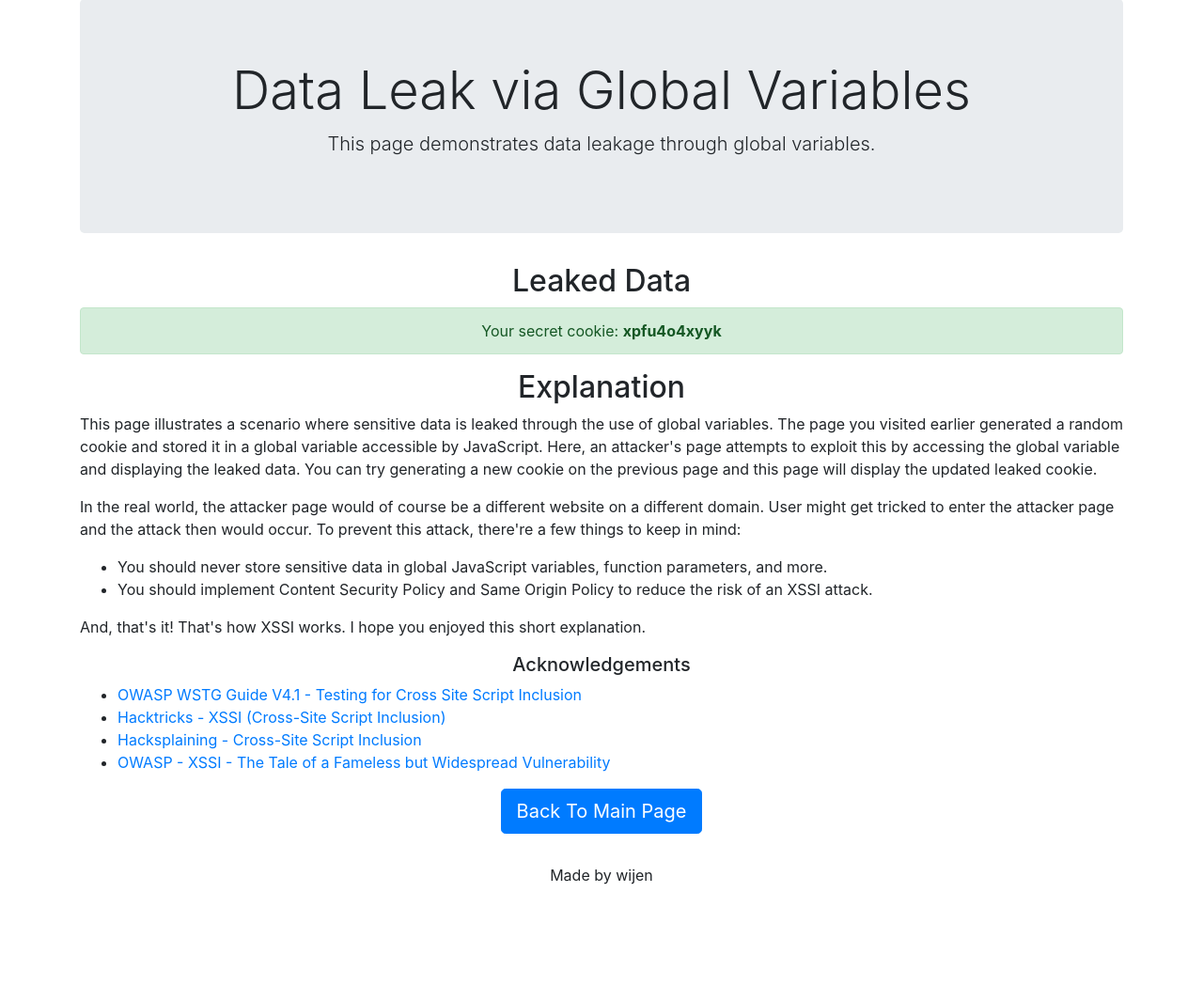
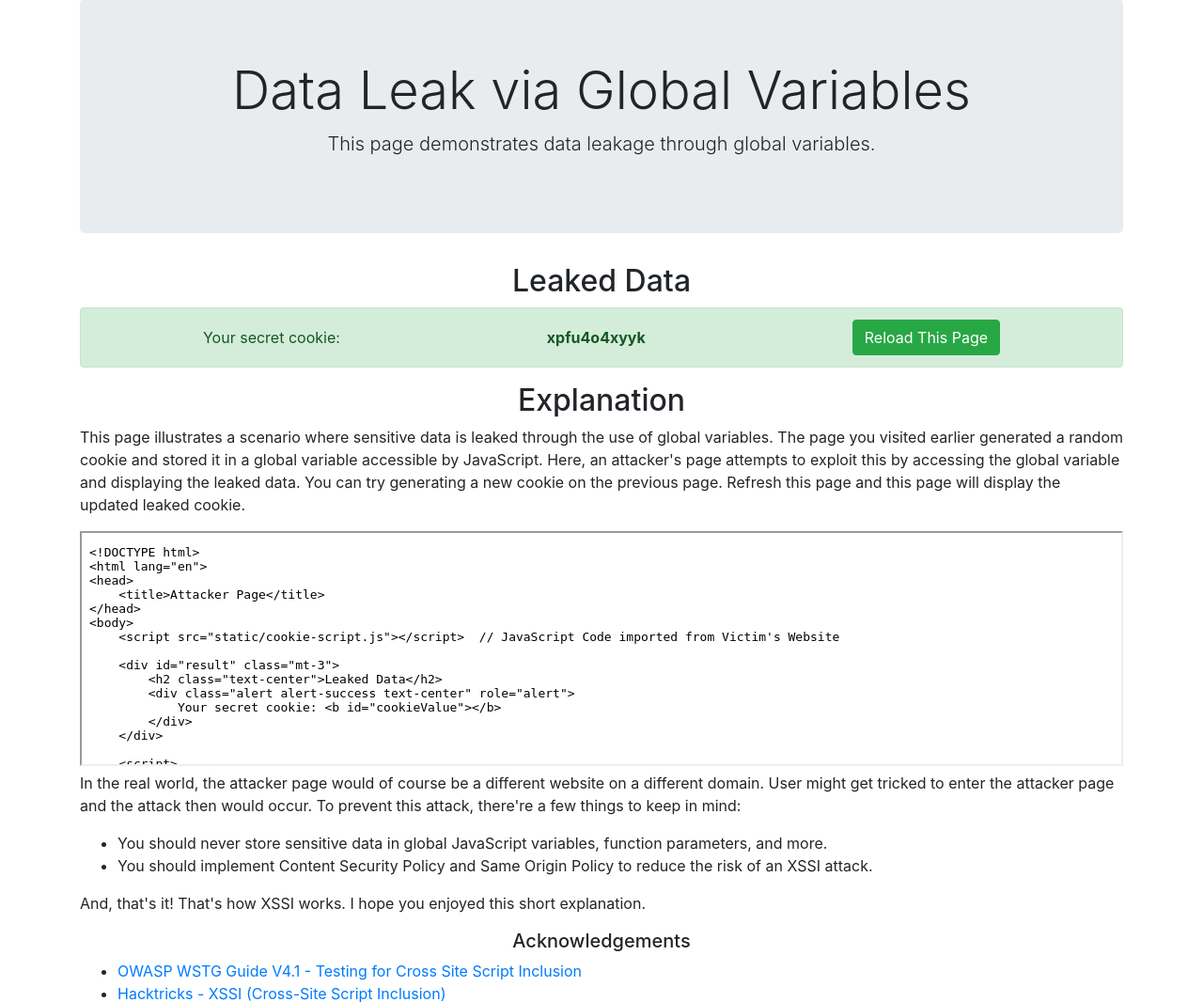
Before and after one commit to kangwijen/XSSI-Simulation, a Flask app: page /attacker in a window 1280 px wide. Shown: the part 17-1083 px from the top of the page at 94% size. Before the commit the page ends 958 px from the top, so only its background shows below. Run offline with Flask 3, Linux system fonts and the light colour scheme; some libraries are stand-ins or nearby versions.

Commit message:
Updated 3 files
Updated with better explanations

```diff
--- a/templates/attacker.html
+++ b/templates/attacker.html
@@ -12,23 +12,31 @@
         <p class="lead">This page demonstrates data leakage through global variables.</p>
     </div>
 
+    <script>
+        function reloadPage(){
+            location.reload();
+        }
+    </script>
+
     <script src="static/cookie-script.js"></script>
 
     <div id="result" class="mt-3">
         <h2 class="text-center">Leaked Data</h2>
-        <div class="alert alert-success text-center" role="alert">
+        <div class="d-flex alert alert-success text-center align-items-center justify-content-around" role="alert">
             Your secret cookie: <b id="cookieValue"></b>
+            <script>
+                var div = document.getElementById("cookieValue");
+                div.innerHTML = window.cookieValue;
+            </script>
+            <button class="btn btn-success" onclick="reloadPage()">Reload This Page</button>
         </div>
     </div>
 
-    <script>
-        var div = document.getElementById("cookieValue");
-        div.innerHTML = window.cookieValue;
-    </script>
 
     <div class="mt-3">
         <h2 class="text-center">Explanation</h2>
-        <p>This page illustrates a scenario where sensitive data is leaked through the use of global variables. The page you visited earlier generated a random cookie and stored it in a global variable accessible by JavaScript. Here, an attacker's page attempts to exploit this by accessing the global variable and displaying the leaked data. You can try generating a new cookie on the previous page and this page will display the updated leaked cookie.</p>
+        <p>This page illustrates a scenario where sensitive data is leaked through the use of global variables. The page you visited earlier generated a random cookie and stored it in a global variable accessible by JavaScript. Here, an attacker's page attempts to exploit this by accessing the global variable and displaying the leaked data. You can try generating a new cookie on the previous page. Refresh this page and this page will display the updated leaked cookie.</p>
+        <iframe src="static/stuff.js" width="100%" height="250"></iframe>
         <p>In the real world, the attacker page would of course be a different website on a different domain. User might get tricked to enter the attacker page and the attack then would occur. To prevent this attack, there're a few things to keep in mind:</p>
         <ul>
             <li>You should never store sensitive data in global JavaScript variables, function parameters, and more.</li>
--- a/templates/index.html
+++ b/templates/index.html
@@ -10,9 +10,9 @@
     <div class="container mt-3">
         <div class="jumbotron text-center">
             <h1 class="display-4">This website simulates Cross-Site Script Inclusion Attack.</h1>
-            <p class="lead">Get Started.</p>
+            <p class="lead">Click the button below to start!</p>
             <div class="d-flex justify-content-around">
-                <a href="/victim" class="btn btn-primary btn-lg" target="">Victim Page</a>
+                <a href="/victim" class="btn btn-primary btn-lg" target="">Get Started</a>
             </div>
         </div>
     </div>
```
Also changed, not shown: templates/victim.html (+11 -5 lines).
